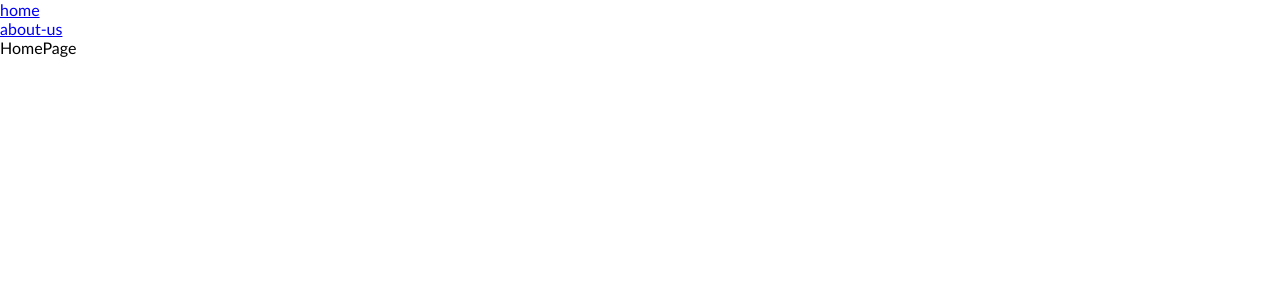
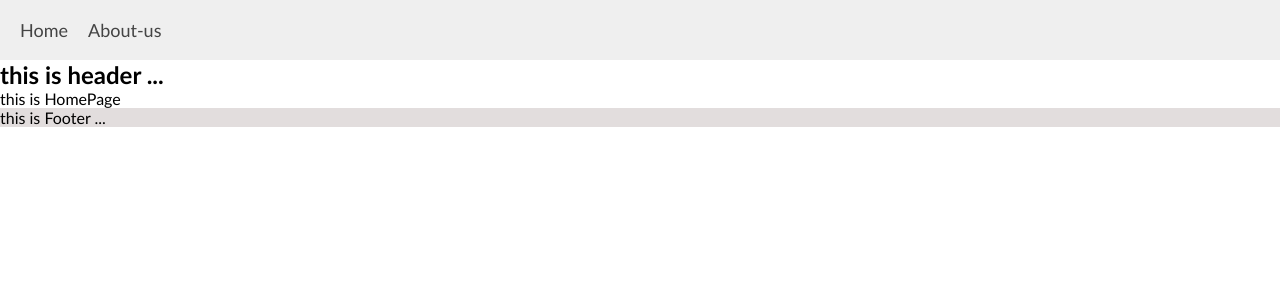
Before and after one commit to mehrnazpishyar/React-review, a React (Create React App) app: page / in a window 1280 px wide. Shown: the top 300 px of the page. Built offline with nearby package versions, Linux system fonts and the light colour scheme.

Commit message:
Layout Component Separation

```diff
--- /dev/null
+++ b/db.json
@@ -0,0 +1,19 @@
+{
+  "posts": [
+    {
+      "id": 1,
+      "title": "json-server",
+      "author": "typicode"
+    }
+  ],
+  "comments": [
+    {
+      "id": 1,
+      "body": "some comment",
+      "postId": 1
+    }
+  ],
+  "profile": {
+    "name": "typicode"
+  }
+}
--- a/src/App.js
+++ b/src/App.js
@@ -1,18 +1,19 @@
 import React from "react";
 import "./App.css";
-import { BrowserRouter,Routes, Route,Link } from "react-router-dom";
+import { BrowserRouter,Routes, Route } from "react-router-dom";
 import HomePage from "./pages/HomePage";
 import AboutUsPage from "./pages/AboutUsPage";
-import Navigation from "./components/Navigation";
+import Layout from "./Layout/Layout";
 
 const App = () => {
   return (
     <BrowserRouter>
-  <Navigation />
+    <Layout>
     <Routes>
       <Route path="/" Component={HomePage} />
       <Route path="/about-us" Component={AboutUsPage} />
     </Routes>
+    </Layout>
     </BrowserRouter>
   );
 };
--- /dev/null
+++ b/src/Layout/Layout.js
@@ -0,0 +1,15 @@
+import React from 'react'
+import Header from '../components/Header'
+import Footer from '../components/Footer'
+
+const Layout = ({children}) => {
+  return (
+    <div>
+      <Header />
+        {children}
+      <Footer />
+    </div>
+  )
+}
+
+export default Layout
--- /dev/null
+++ b/src/components/Footer.js
@@ -0,0 +1,9 @@
+import React from 'react'
+
+const Footer = () => {
+  return (
+    <footer>this is Footer ...</footer>
+  )
+}
+
+export default Footer
--- /dev/null
+++ b/src/components/Header.js
@@ -0,0 +1,13 @@
+import React from "react";
+import Navigation from "./Navigation";
+
+const Header = () => {
+  return (
+    <header>
+      <Navigation />
+      <h2>this is header ...</h2>
+    </header>
+  );
+};
+
+export default Header;
--- a/src/components/Navigation.js
+++ b/src/components/Navigation.js
@@ -1,21 +1,31 @@
-import React from 'react'
-import { Link } from 'react-router-dom'
+import React from "react";
+import { NavLink } from "react-router-dom";
+
+const items = [
+  { name: "Home", to: "/", exact: true },
+  { name: "About-us", to: "/about-us" },
+];
 
 const Navigation = () => {
   return (
-    <div>
-          <nav>
+    <nav>
       <ul>
-        <li>
-          <Link to="/">home</Link>
-        </li>
-        <li>
-          <Link to="/about-us">about-us</Link>
-        </li>
+        {items.map((item) => {
+          return (
+            <li key={item.to}>
+              <NavLink
+                to={item.to}
+                activeClassName="activeLink"
+                exact={item.exact || false}
+              >
+                {item.name}
+              </NavLink>
+            </li>
+          );
+        })}
       </ul>
     </nav>
-    </div>
-  )
-}
+  );
+};
 
-export default Navigation
+export default Navigation;
--- a/src/index.css
+++ b/src/index.css
@@ -1,8 +1,36 @@
 * {
   margin: 0;
   padding: 0;
+  list-style: none;
+  box-sizing: border-box;
 }
 
 body {
   font-family: "Gill Sans" , "Gill Sans MT" , Cambria, Cochin, Georgia, Times, 'Times New Roman', serif;
 }
+
+.activeLink{
+  color: rgb(161,17,197);
+}
+
+a{
+  text-decoration: none;
+  color: #444;
+}
+
+ul {
+  background-color: #efefef;
+  display: flex;
+  justify-content: flex-start;
+  align-items: center;
+  height: 60px;
+  font-size: 18px;
+}
+
+ul li {
+  margin-left: 20px
+}
+
+footer {
+  background-color: rgb(226,221,221);
+}
--- a/src/pages/AboutUsPage.js
+++ b/src/pages/AboutUsPage.js
@@ -1,11 +1,10 @@
 import React from "react";
-
 
 const AboutUsPage = () => {
   return (
-    <div>
-      <p> AboutUsPage</p>
-    </div>
+  <div>
+    <p> this is AboutUsPage</p>
+  </div>
   );
 };
 
--- a/src/pages/HomePage.js
+++ b/src/pages/HomePage.js
@@ -1,12 +1,10 @@
 import React from "react";
-
 
 const HomePage = () => {
   return (
-    <div>
-      <p> HomePage</p>
-
-    </div>
+  <>
+      <p>this is HomePage</p>
+  </>
   );
 };
 
--- a/src/pages/NotFound.js
+++ b/src/pages/NotFound.js
@@ -2,7 +2,9 @@
 
 const NotFound = () => {
   return (
-    <div>NotFound</div>
+    <>
+      <p>Not Found</p>
+    </>
   )
 }
 
```
